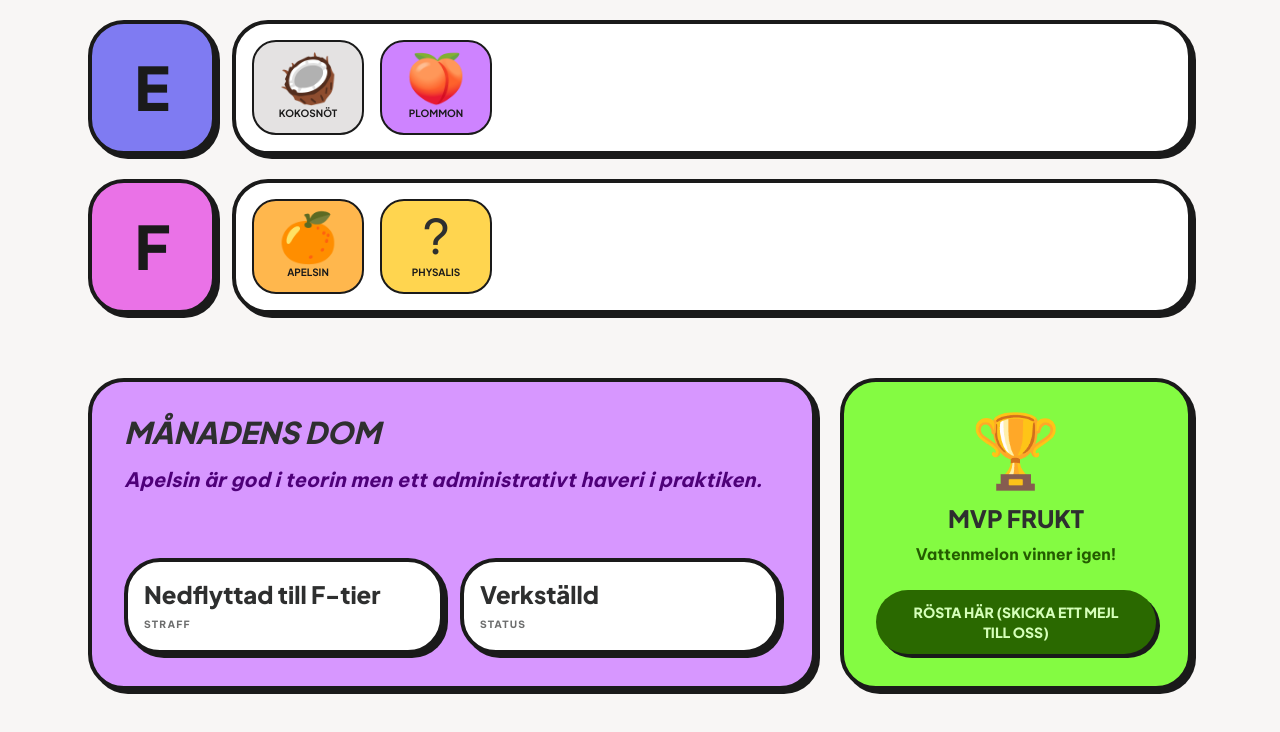
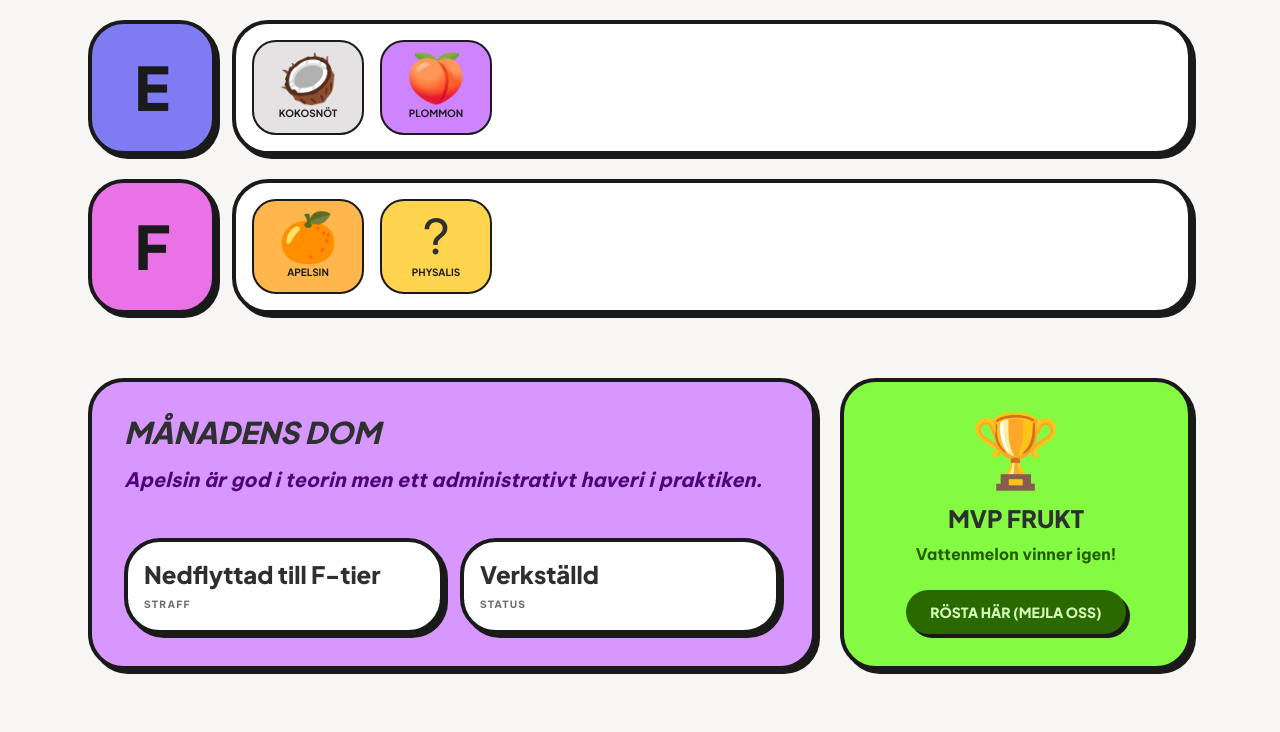
Before and after one commit to Guranen/fruktpolis, a plain HTML site: page index.html in a window 1280 px wide. Shown: the part 1140-1872 px from the top of the page. Drawn offline with nearby package versions, Linux system fonts and the light colour scheme.

Commit message:
Update index.html
mailto kortare text

```diff
--- a/index.html
+++ b/index.html
@@ -529,7 +529,7 @@
   onclick="window.location.href='mailto:info@fruktpolis.se?subject=R%C3%B6st%20p%C3%A5%20Fruktpolis&body=Jag%20r%C3%B6star%20p%C3%A5%20'"
   class="bg-primary text-on-primary px-6 py-3 rounded-full font-headline font-black text-sm md:text-md uppercase sticker-shadow hover:translate-y-1 active:translate-y-1 transition-all"
 >
-  Rösta här (skicka ett mejl till oss)
+  Rösta här (mejla oss)
 </button>
       </div>
     </section>
```
